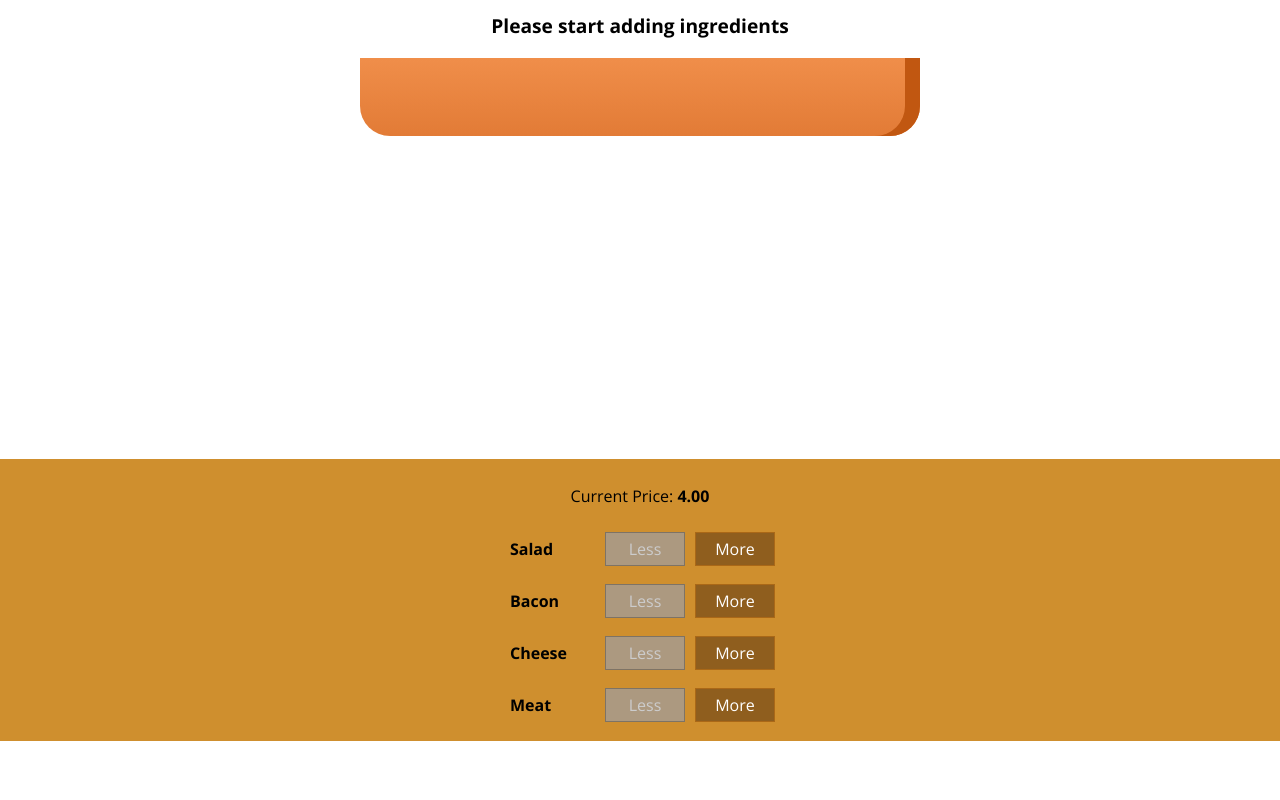
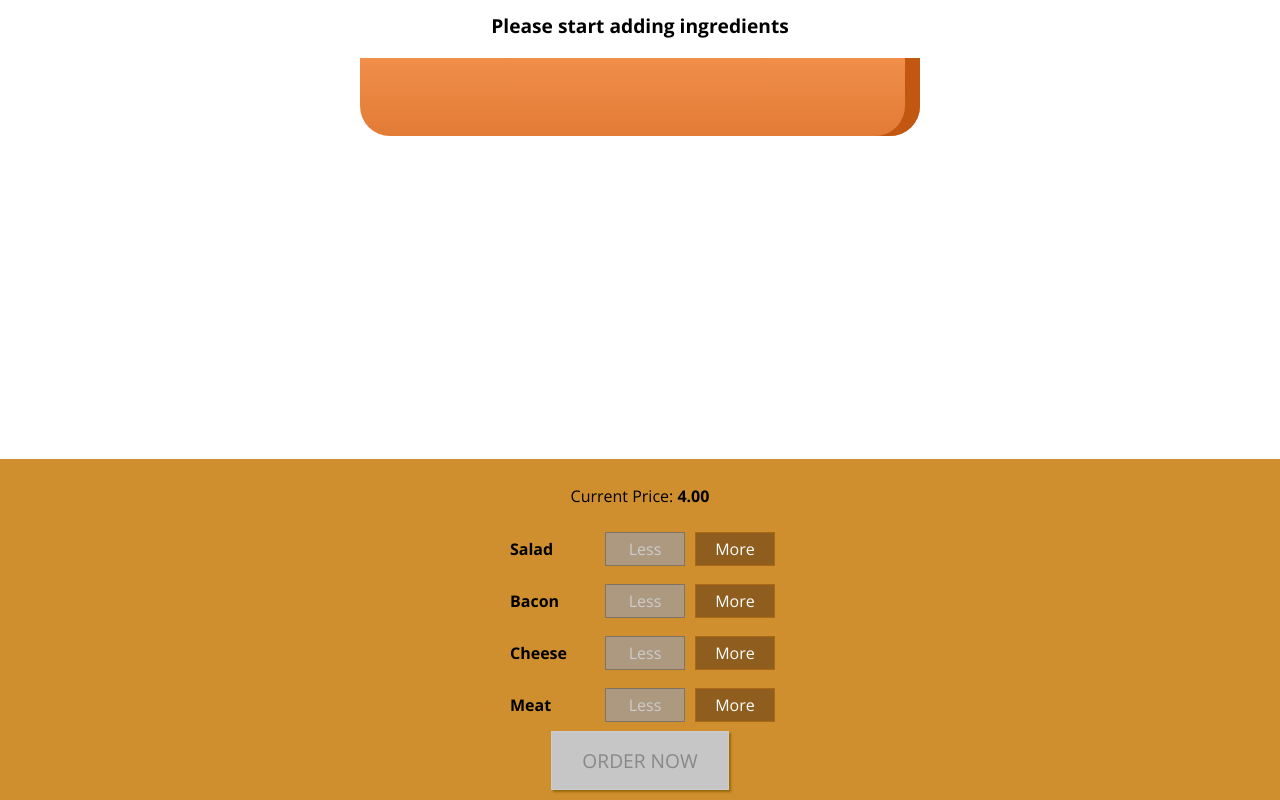
Before and after one commit to jeremyvw/burger-builder, a React (Create React App) app: page / in a window 1280 px wide. Shown: the part 179-979 px from the top of the page. Before the commit the page ends 920 px from the top, so only its background shows below. Built offline with nearby package versions, Linux system fonts and the light colour scheme.

Commit message:
Add the order button

```diff
--- a/src/components/Burger/BuildControls/BuildControls.js
+++ b/src/components/Burger/BuildControls/BuildControls.js
@@ -25,6 +25,9 @@
           disabled={props.disabled[ctrl.type]}
         />
       ))}
+      <button className={classes.OrderButton} disabled={!props.purchasable}>
+        ORDER NOW
+      </button>
     </div>
   );
 };
--- a/src/components/Burger/BuildControls/BuildControls.module.css
+++ b/src/components/Burger/BuildControls/BuildControls.module.css
@@ -8,3 +8,45 @@
   margin: auto;
   padding: 10px 0;
 }
+
+.OrderButton {
+  background-color: #dad735;
+  outline: none;
+  cursor: pointer;
+  border: 1px solid #966909;
+  color: #966909;
+  font-family: inherit;
+  font-size: 1.2em;
+  padding: 15px 30px;
+  box-shadow: 2px 2px 2px #966909;
+}
+
+.OrderButton:hover,
+.OrderButton:active {
+  background-color: #a0db41;
+  border: 1px solid #966909;
+  color: #966909;
+}
+
+.OrderButton:disabled {
+  background-color: #c7c6c6;
+  cursor: not-allowed;
+  border: 1px solid #ccc;
+  color: #888888;
+}
+
+.OrderButton:not(:disabled) {
+  animation: enable 0.3s linear;
+}
+
+@keyframes enable {
+  0% {
+    transform: scale(1);
+  }
+  60% {
+    transform: scale(1.1);
+  }
+  100% {
+    transform: scale(1);
+  }
+}
--- a/src/containers/BurgerBuilder/BurgerBuilder.js
+++ b/src/containers/BurgerBuilder/BurgerBuilder.js
@@ -20,7 +20,19 @@
       meat: 0,
     },
     totalPrice: 4,
+    purchasable: false,
   };
+
+  updatePurchaseState(ingredients) {
+    const sum = Object.keys(ingredients)
+      .map((igKey) => {
+        return ingredients[igKey];
+      })
+      .reduce((sum, el) => {
+        return sum + el;
+      }, 0);
+    this.setState({ purchasable: sum > 0 });
+  }
 
   addIngredientHandler = (type) => {
     const oldCount = this.state.ingredients[type];
@@ -33,6 +45,7 @@
     const oldPrice = this.state.totalPrice;
     const newPrice = oldPrice + priceAddition;
     this.setState({ totalPrice: newPrice, ingredients: updatedIngredients });
+    this.updatePurchaseState(updatedIngredients);
   };
 
   removeIngredientHandler = (type) => {
@@ -49,6 +62,7 @@
     const oldPrice = this.state.totalPrice;
     const newPrice = oldPrice - priceDeduction;
     this.setState({ totalPrice: newPrice, ingredients: updatedIngredients });
+    this.updatePurchaseState(updatedIngredients);
   };
 
   render() {
@@ -65,6 +79,7 @@
           ingredientAdded={this.addIngredientHandler}
           ingredientRemoved={this.removeIngredientHandler}
           disabled={disabledInfo}
+          purchasable={this.state.purchasable}
           price={this.state.totalPrice}
         />
       </Auxiliary>
```
